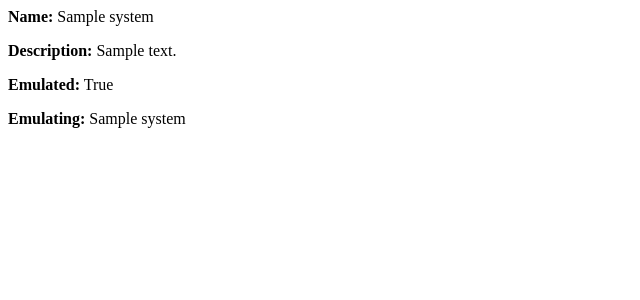
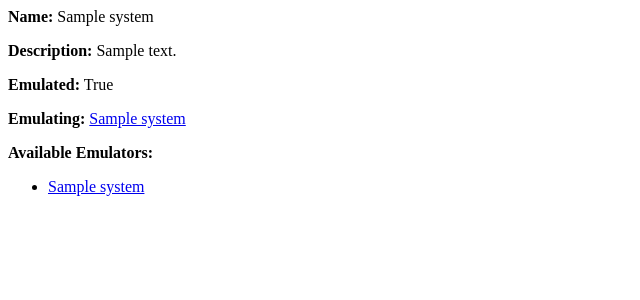
Before and after one commit to amusselm/rvgs_gamelist, a Django app: page /gamequest/system/1 in a window 1280 px wide. Shown: the top 300 px of the page, without its empty margins (0-640 px from the left). Run offline with Django 3.2, Linux system fonts and the light colour scheme; tables that the repository leaves empty hold one stand-in row (values such as "Sample post").

Commit message:
Added link feature between emulators and systems emulated

```diff
--- a/rvgs/gamequest/templates/gamequest/system.html
+++ b/rvgs/gamequest/templates/gamequest/system.html
@@ -10,6 +10,16 @@
 </p>
 {% if system.emulated %}
 <p>
-    <b>Emulating:</b> {{ system.emulating.systemName }}
+    <b>Emulating:</b> <a href="{% url 'system' system.emulating.id %} ">{{ system.emulating.systemName }}</a>
 </p>
 {% endif %}
+{% if available_emulators %}
+<p>
+    <b>Available Emulators:</b><br>
+    <ul>
+    {% for emulator in available_emulators.all %}
+	<li><a href="{% url 'system' emulator.id %}">{{emulator.systemName}}</a></li>
+    {% endfor %}
+    </ul>
+</p>
+{% endif %}
--- a/rvgs/gamequest/views.py
+++ b/rvgs/gamequest/views.py
@@ -17,5 +17,7 @@ def systemInfo(request, system_id):
     except System.DoesNotExist:
 	raise Http404
     else:
-	context =  {'system':system}
+	availableEmulators = System.objects.filter(emulating=system)
+	context =  {'system':system,
+		    'available_emulators':availableEmulators,}
 	return render(request,'gamequest/system.html',context)
```
